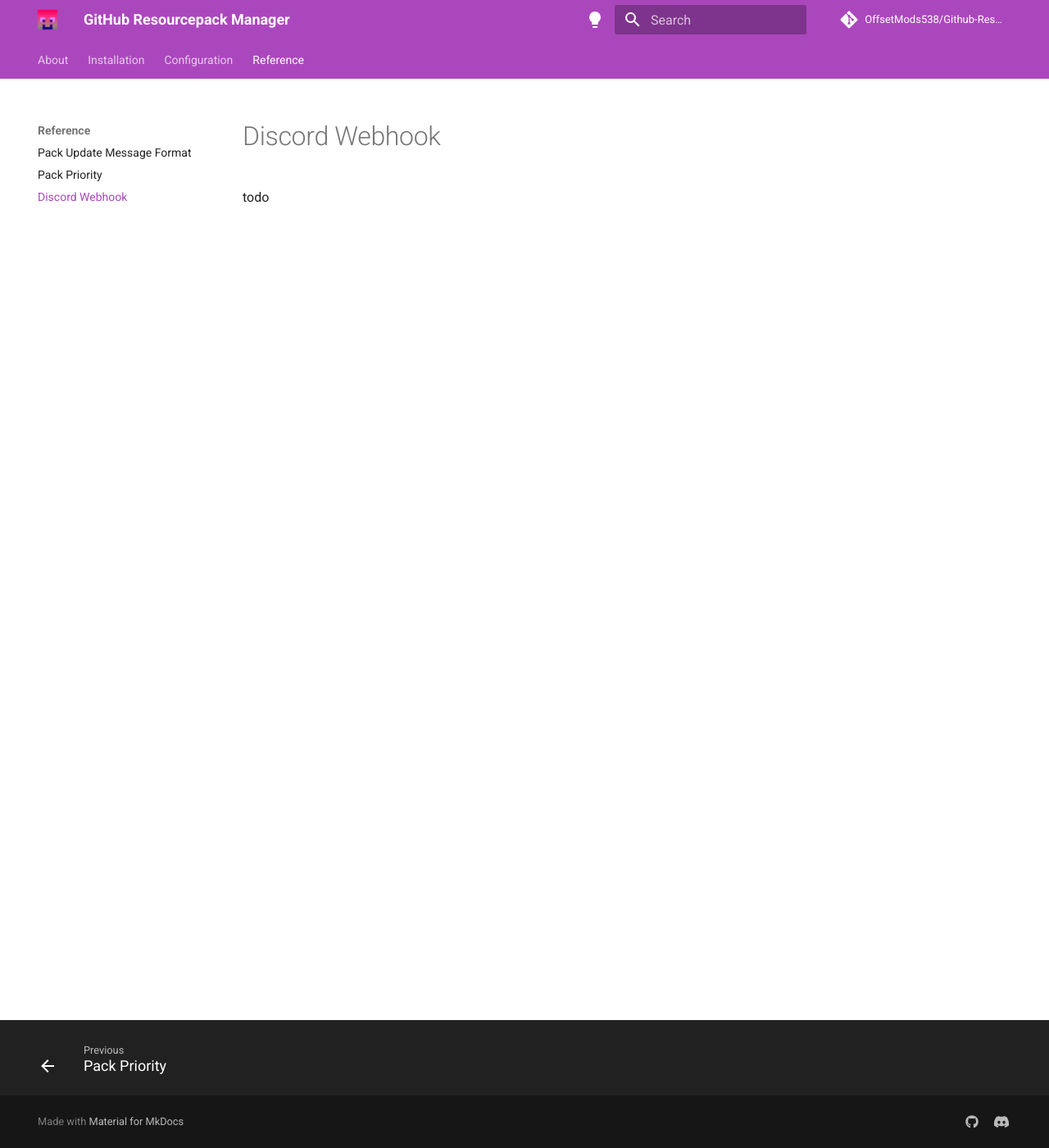
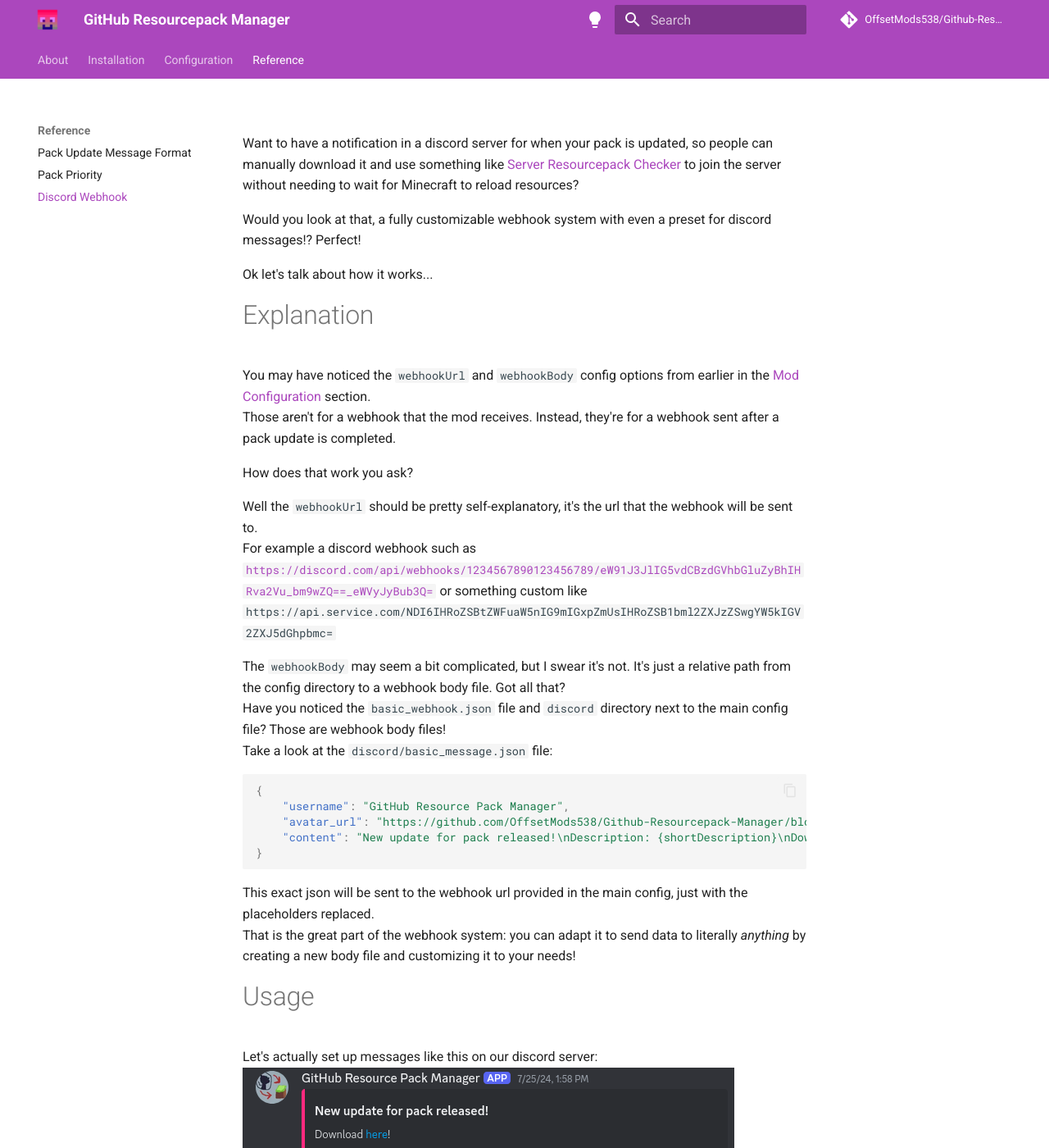
Before and after one commit to OffsetMods538/Github-Resourcepack-Manager, an MkDocs documentation site: the page built from docs/reference/discord-webhook.md, in a window 1280 px wide and 1400 px high. Shown: the whole window at 82% size. Built offline with MkDocs 1.6.1 and Material for MkDocs 9.7.7, drawn with Linux system fonts in a browser that asks for light colours; comment, search, counter and statistics services are not loaded; some of the changed text lies outside the part shown.

Commit message:
Explain discord webhook

````diff
--- a/docs/reference/discord-webhook.md
+++ b/docs/reference/discord-webhook.md
@@ -1 +1,50 @@
-todo
+Want to have a notification in a discord server for when your pack is updated, so people can manually download it and use something like [Server Resourcepack Checker](https://modrinth.com/mod/server-resource-pack-checker) to join the server without needing to wait for Minecraft to reload resources?
+
+Would you look at that, a fully customizable webhook system with even a preset for discord messages!? Perfect!
+
+Ok let's talk about how it works...
+
+# Explanation
+You may have noticed the `webhookUrl` and `webhookBody` config options from earlier in the [Mod Configuration](../tutorials/configuration/mod-configuration.md) section.
+Those aren't for a webhook that the mod receives. Instead, they're for a webhook sent after a pack update is completed.
+
+How does that work you ask?
+
+Well the `webhookUrl` should be pretty self-explanatory, it's the url that the webhook will be sent to.
+For example a discord webhook such as [`https://discord.com/api/webhooks/1234567890123456789/eW91J3JlIG5vdCBzdGVhbGluZyBhIHRva2Vu_bm9wZQ==_eWVyJyBub3Q=`](https://www.youtube.com/watch?v=dQw4w9WgXcQ) or something custom like `https://api.service.com/NDI6IHRoZSBtZWFuaW5nIG9mIGxpZmUsIHRoZSB1bml2ZXJzZSwgYW5kIGV2ZXJ5dGhpbmc=`
+
+The `webhookBody` may seem a bit complicated, but I swear it's not. It's just a relative path from the config directory to a webhook body file. Got all that?
+Have you noticed the `basic_webhook.json` file and `discord` directory next to the main config file? Those are webhook body files!
+Take a look at the `discord/basic_message.json` file:
+```json
+{
+	"username": "GitHub Resource Pack Manager",
+	"avatar_url": "https://github.com/OffsetMods538/Github-Resourcepack-Manager/blob/master/src/main/resources/assets/github-resourcepack-manager/icon.png?raw=true",
+	"content": "New update for pack released!\nDescription: {shortDescription}\nDownload [here]({downloadUrl})"
+}
+```
+This exact json will be sent to the webhook url provided in the main config, just with the placeholders replaced.
+That is the great part of the webhook system: you can adapt it to send data to literally *anything* by creating a new body file and customizing it to your needs!
+
+# Usage
+Let's actually set up messages like this on our discord server:
+![Image showing an embed message sent by the mod though a webhook](../images/discord-embed-message.png)
+
+## Creating webhook
+Right-click on the Discord channel you want to create a webhook for and select `Edit Channel`.
+Next open the `Integrations` tab and press the `Create Webhook` button.
+Now click on the webhook that Discord created for you, and then click `Copy Webhook URL`. You do not need to change any settings on this page.
+
+## Configuring the mod
+Open the config file of the mod and set the `webhookUrl` to your discord webhook. Make sure it's in quotes.
+Example: `"https://discord.com/api/webhooks/1234567890123456789/eW91J3JlIG5vdCBzdGVhbGluZyBhIHRva2Vu_bm9wZQ==_eWVyJyBub3Q="`
+
+Then set the `webhookBody` to `"discord/embed_message.json"` (or `"discord/basic_message.json` if you're feeling basic today). Make sure this is also in quotes.
+
+Last step is to modify the json file you chose. This is optional, but you probably don't want the name of the mod and the ugly logo I made for it as your bot.
+
+## Testing
+Finally, you can try it out!
+All you need to do is start up your server and try committing something to your repository. Everything should work!
+
+###### If not then yeah idk come scream at me on my discord server, the invite of which you can find [here](https://discord.offsetmonkey538.top)
````
Also changed, not shown: docs/images/discord-embed-message.png (added).
